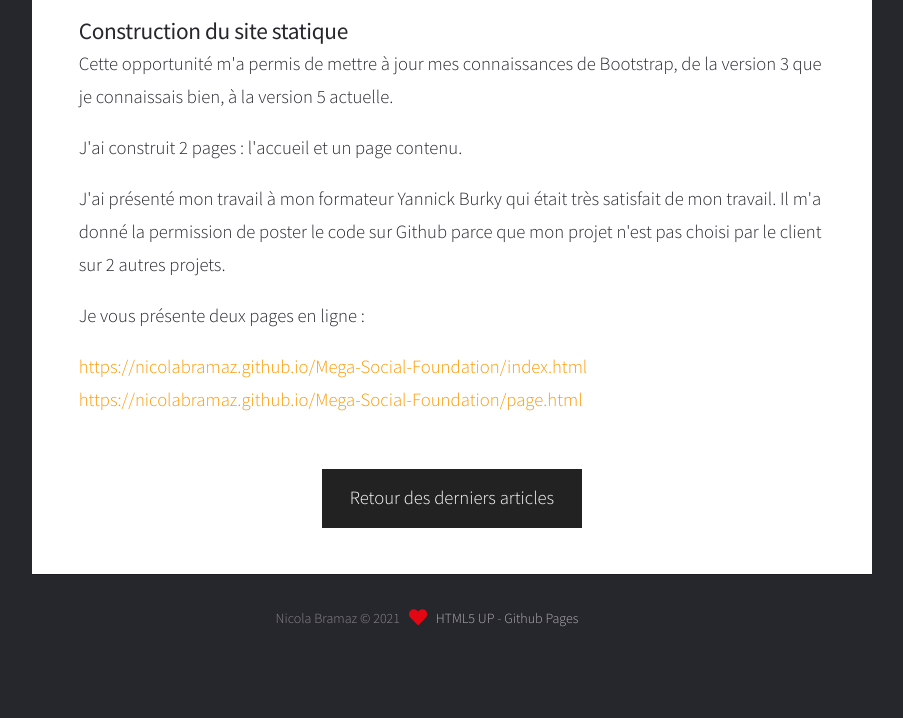
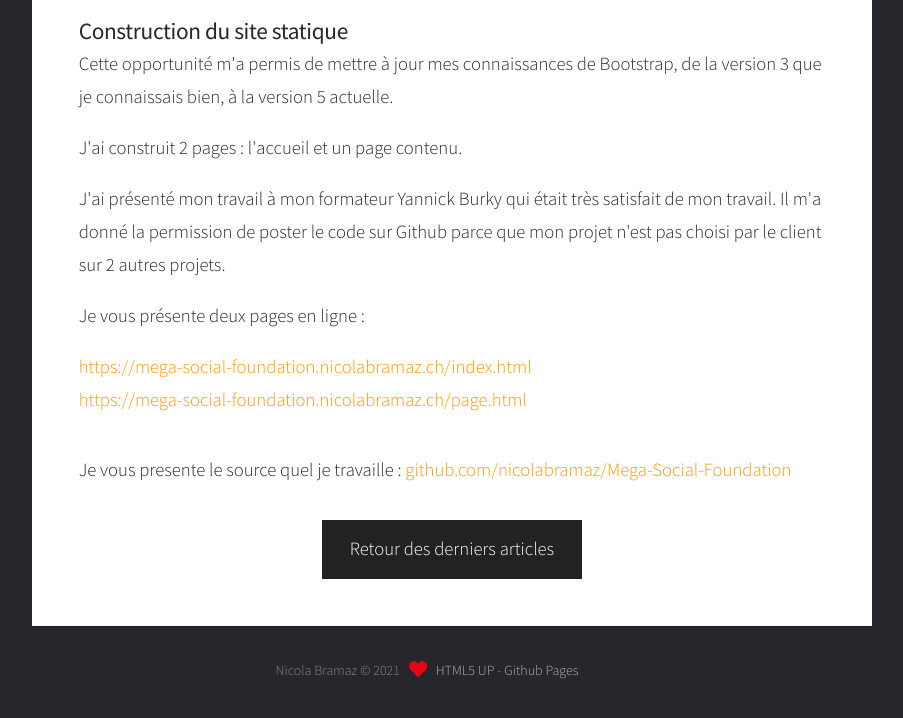
Before and after one commit to nicolabramaz/nicolabramaz.github.io, a plain HTML site: page projects/2021-10-11-Mega-Social-Foundation.html in a window 1280 px wide. Shown: the part 1690-2408 px from the top of the page, without its empty margins (188-1091 px from the left). Drawn offline with Linux system fonts and the light colour scheme.

Commit message:
Update for subdomain

```diff
--- a/projects/2021-10-11-Mega-Social-Foundation.html
+++ b/projects/2021-10-11-Mega-Social-Foundation.html
@@ -62,9 +62,10 @@
 					<p>J'ai présenté mon travail à mon formateur Yannick Burky qui était très satisfait de mon travail. Il m'a donné la permission de poster le code sur Github parce que mon projet n'est pas choisi par le client sur 2 autres projets.</p>
 					<p>Je vous présente deux pages en ligne :</p>
 					<ul>
-						<li><a href="https://nicolabramaz.github.io/Mega-Social-Foundation/index.html" target="_blank">https://nicolabramaz.github.io/Mega-Social-Foundation/index.html</a></li>
-						<li><a href="https://nicolabramaz.github.io/Mega-Social-Foundation/page.html" target="_blank">https://nicolabramaz.github.io/Mega-Social-Foundation/page.html</a></li>
+						<li><a href="https://mega-social-foundation.nicolabramaz.ch/index.html" target="_blank">https://mega-social-foundation.nicolabramaz.ch/index.html</a></li>
+						<li><a href="http://mega-social-foundation.nicolabramaz.ch/page.html" target="_blank">https://mega-social-foundation.nicolabramaz.ch/page.html</a></li>
 					</ul>
+					<p>Je vous presente le source quel je travaille : <a href="https://github.com/nicolabramaz/Mega-Social-Foundation" target="_blank">github.com/nicolabramaz/Mega-Social-Foundation</a></p>
 					<div class="return">
 						<a href="../index.html#portfolio" class="button" role="button">Retour des derniers articles</a>
 					</div>
```
